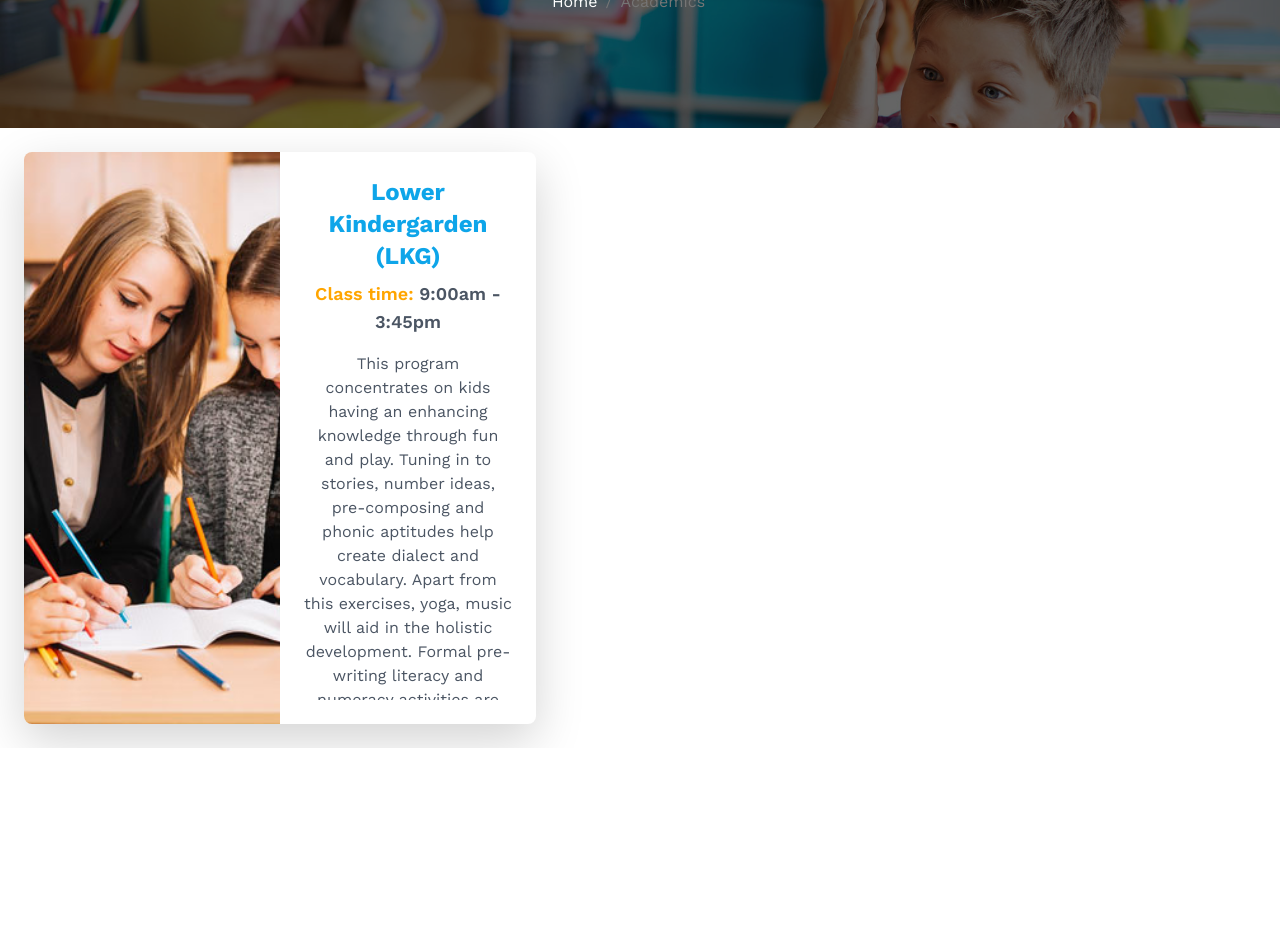
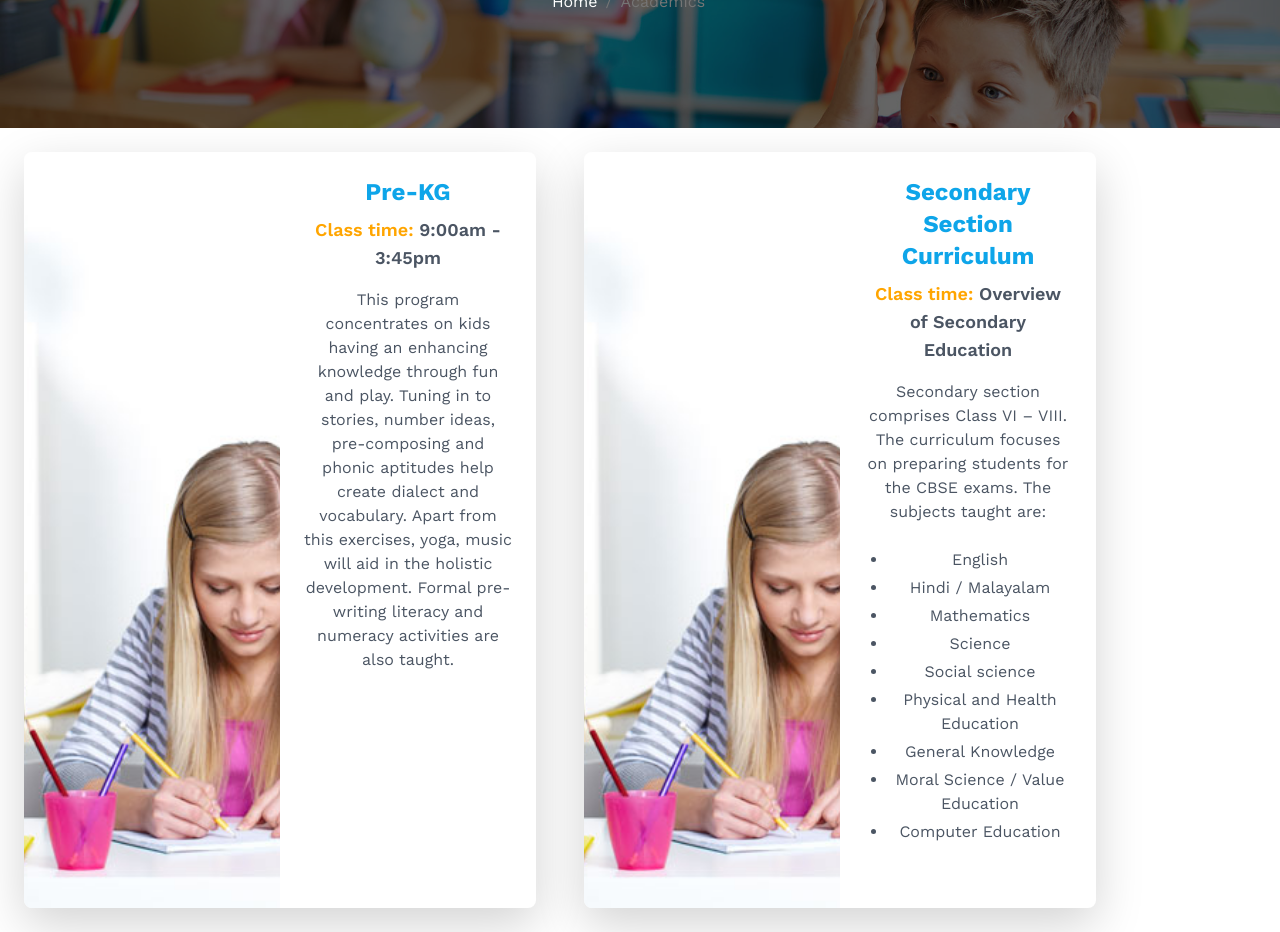
Before and after one commit to vidyajobin/MTCS-School, a React (Create React App) app: page /academics in a window 1280 px wide. Shown: the part 360-1292 px from the top of the page. Before the commit the page ends 1108 px from the top, so only its background shows below. Built offline with nearby package versions, Linux system fonts and the light colour scheme.

Commit message:
working with 2 cards (only remaining to create seperate arrays for seperate sections and pass seperate array as props for each section of card)

```diff
--- a/src/App.css
+++ b/src/App.css
@@ -241,3 +241,28 @@
   font-family: "Work Sans",Arial, Helvetica, sans-serif;
   margin: 0px 70px;
 }
+
+/* Customize the scrollbar track (background of the scrollbar) */
+.scrollable-content {
+  overflow-y: auto; /* Enable vertical scrolling */
+  max-height: 100%; /* Ensure content height is restricted to the card */
+}
+
+.scrollable-content::-webkit-scrollbar {
+  width: 8px; /* Width of the scrollbar */
+}
+
+.scrollable-content::-webkit-scrollbar-track {
+  background: #f1f1f1; /* Light background for the track */
+  border-radius: 10px; /* Rounded corners for the track */
+}
+
+.scrollable-content::-webkit-scrollbar-thumb {
+  background-color: #888; /* Darker color for the scrollbar thumb */
+  border-radius: 10px; /* Rounded corners for the thumb */
+  border: 2px solid #f1f1f1; /* Optional: adds a border to the thumb */
+}
+
+.scrollable-content::-webkit-scrollbar-thumb:hover {
+  background-color: #555; /* Change the thumb color when hovered */
+}
--- a/src/components/AcademicsCard.js
+++ b/src/components/AcademicsCard.js
@@ -2,7 +2,7 @@ import React from 'react';
 
 export default function AcademicsCard({ imageUrl, heading, subheading, content }) {
   return (
-    <div className="flex flex-col md:flex-row w-[40.0vw] h-[71.5vh] rounded-lg shadow-lg bg-white overflow-hidden m-4">
+    <div className="flex flex-col md:flex-row w-[40.0vw] h-[94.5vh] rounded-lg shadow-lg bg-white overflow-hidden m-4">
       <div className="md:w-1/2 h-full">
         <img
           className="w-full h-full object-cover"
@@ -18,28 +18,29 @@ export default function AcademicsCard({ imageUrl, heading, subheading, content }
           </h3>
         )}
 
-        {/* Render content based on its structure */}
-        <div className="text-gray-600 text-base flex-grow overflow-auto">
+        {/* Render content */}
+        <div className="text-gray-600 text-base flex-grow overflow-auto scrollable-content">
+          {/* Check if content is an array */}
           {Array.isArray(content) ? (
-            // Handle array of content objects
-            <>
-              {content.map((contentItem, index) => (
+            content.map((contentItem, index) => (
               <div key={index}>
-                  {contentItem.content.type === 'text' && (
-                    <p className="mb-4">{contentItem.content.text}</p>
+                {/* Render text content */}
+                {contentItem.type === 'text' && (
+                  <p className="mb-4">{contentItem.text}</p>
                 )}
-                  {contentItem.content.type === 'bullet' && (
+
+                {/* Render bullet points */}
+                {contentItem.type === 'bullet' && (
                   <ul className="list-disc pl-6 mb-4">
-                      {contentItem.content.items.map((bulletItem, bulletIndex) => (
+                    {contentItem.items.map((bulletItem, bulletIndex) => (
                       <li key={bulletIndex} className="mb-1">{bulletItem}</li>
                     ))}
                   </ul>
                 )}
               </div>
-              ))}
-            </>
+            ))
           ) : (
-            // Handle single content object
+            // If content is a single object, handle it
             <>
               {content.type === 'text' && (
                 <p className="mb-4">{content.text}</p>
--- a/src/pages/Academics.js
+++ b/src/pages/Academics.js
@@ -8,7 +8,7 @@ const Academics = () => {
     {
       image:"/images/course-2.jpg",
       heading: "Pre-KG",
-      subheading: "Class time: 9:00am - 3:45pm",
+      subheading: "9:00am - 3:45pm",
       content:
         {
           type: 'text',
@@ -17,6 +17,7 @@ const Academics = () => {
 
     },
     {
+      image:"/images/course-2.jpg",
       heading: "Secondary Section Curriculum",
       subheading: "Overview of Secondary Education",
       content: [
@@ -47,12 +48,26 @@ const Academics = () => {
   return (
     <div>
         <BreadCrumb pagename={'Academics'} />
-        <AcademicsCard
+        {/* <AcademicsCard
         imageUrl="/images/course-1.jpg?height=480&width=440"
         heading="Lower Kindergarden (LKG)"
         subheading="9:00am - 3:45pm"
         content={cardData}
+        /> */}
+
+        {/* Use map() to iterate over each object in cardData */}
+        <div className='flex'>
+      {cardData.map((card, index) => (
+
+        <AcademicsCard
+          key={index}              // Unique key for each card
+          imageUrl={card.image}  // Pass image URL for each card
+          heading={card.heading}    // Pass heading for each card
+          subheading={card.subheading} // Pass subheading for each card
+          content={card.content}    // Pass content for each card
         />
+      ))}
+      </div>
 
         {/* <h1 className='text-5xl font-bold mb-5 mt-16'><span style={{color: '#5d50c6'}}>The</span> <span style={{color: 'orange'}}>Kindergarden</span></h1>
         <div className='flex justify-center '>
```
Lines whose indentation alone changed are shown as unchanged.
